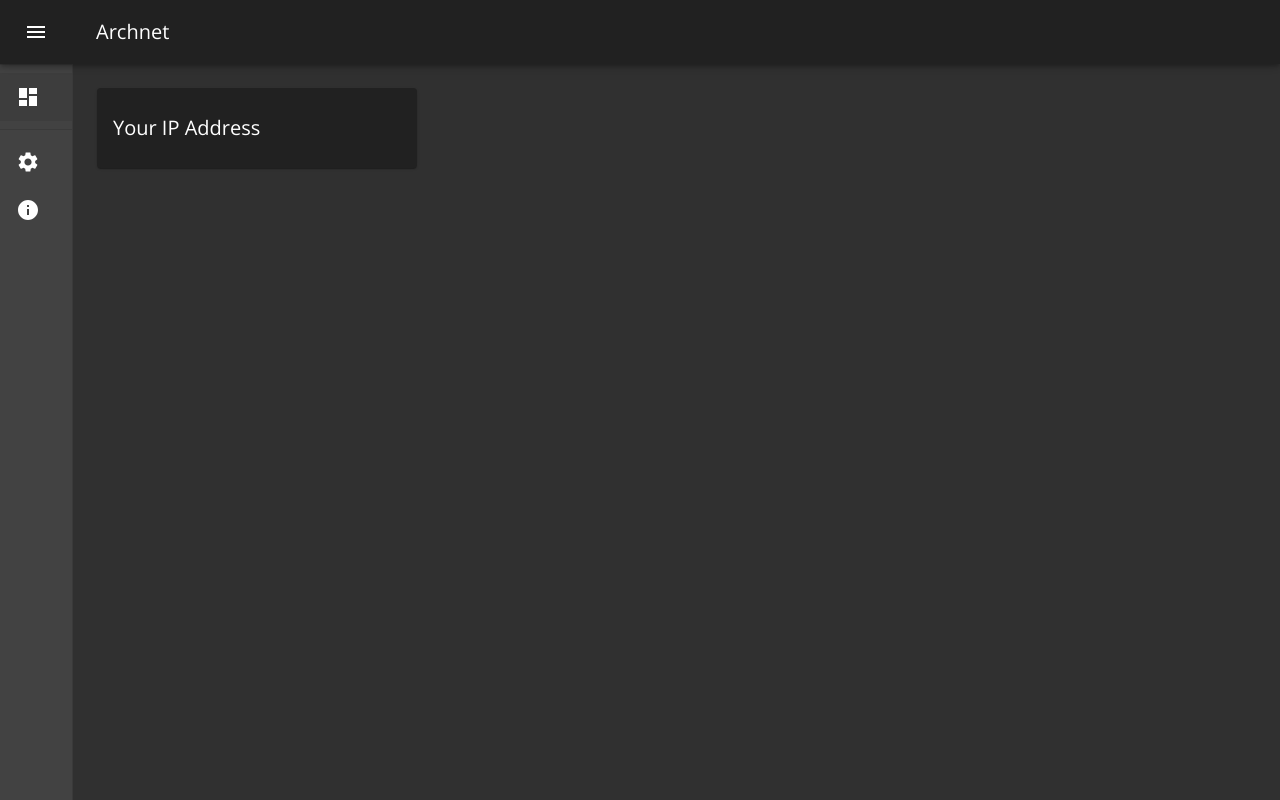
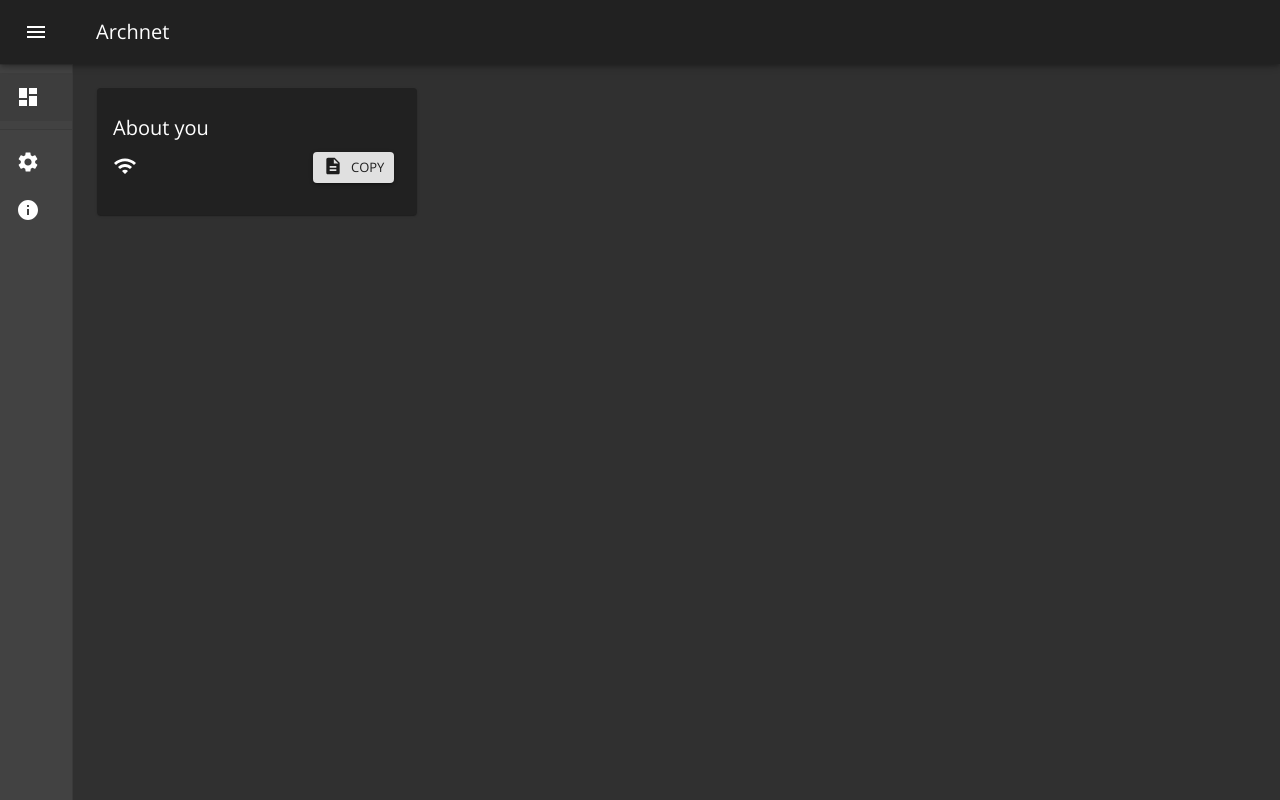
Before and after one commit to airscripts/archnet, a React (Create React App) app: page / in a window 1280 px wide. Built offline with nearby package versions, Linux system fonts and the light colour scheme; no server answers.

Commit message:
feat(client): add AboutYou component

```diff
--- a/src/client/cluster/rootComponent.tsx
+++ b/src/client/cluster/rootComponent.tsx
@@ -87,7 +87,7 @@ class Root extends Component<AppProps, IState> {
     else if (this.props.root.root !== undefined) {
       return (
         <React.Fragment>
-          <DashboardComponent root={this.props.root.root} />
+          <DashboardComponent dashboardRoot={this.props.root.root} />
         </React.Fragment>
       );
     }
--- /dev/null
+++ b/src/client/components/aboutYouComponent.tsx
@@ -0,0 +1,104 @@
+/**
+ * Importing all the dependecies for the Material UI
+ * Mini Drawer.
+ */
+import React from "react";
+import clsx from "clsx";
+
+/**
+ * Importing Components from Material-UI.
+ */
+import {
+  Typography,
+  Paper,
+  Button,
+  Grid,
+} from "@material-ui/core";
+
+/**
+ * Importing icons that will be placed inside the drawer.
+ */
+import Description from "@material-ui/icons/Description";
+import Wifi from "@material-ui/icons/Wifi";
+import Done from "@material-ui/icons/Done";
+
+/**
+ * Importing styles for apply styles to the components.
+ */
+import { aboutYouStyles } from "../styles/aboutYouStyles";
+
+/**
+ * Importing utils.
+ */
+import copyToClipboard  from "../utils/copyToClipboard";
+
+/**
+ * Importing transitions.
+ */
+import Grow from "@material-ui/core/Grow";
+import Slide from "@material-ui/core/Slide";
+
+/**
+ * This function declares AboutYouComponent that
+ * tells you your IP Address and your country.
+ */
+function AboutYou(aboutRoot: any) {
+  const classes = aboutYouStyles();
+  const [copyState, setCopyState] = React.useState(false);
+
+  return (
+    <Slide direction="up" in={true} mountOnEnter unmountOnExit>
+      <Paper className={classes.paper}>
+        <Typography variant="h6" component="h3">
+          About you
+        </Typography>
+
+        <Grid container>
+          <Grid item xs={2}>
+            <Wifi className={classes.wifiIcon} />
+          </Grid>
+
+          <Grid item xs={6}>
+            <Typography component="p" className={classes.ipTypography}>
+              <span>{aboutRoot.aboutRoot.dashboardRoot.ip}</span>
+            </Typography>
+          </Grid>
+
+          <Grid item xs={2}>
+            <Button
+              variant="contained"
+              size="small"
+              className={classes.button}
+              onClick={() => {
+                copyToClipboard(aboutRoot.aboutRoot.dashboardRoot.ip);
+                setCopyState(true);
+              }}>
+
+              { copyState
+
+                ? <Grow
+                    in={copyState}
+                    {...(copyState ? {timeout: 1500} : {})}
+                  >
+                    <div className={classes.copyButtonDiv}>
+                      <Done className=
+                        {clsx(classes.leftIcon, classes.iconSmall)} />
+                      Copied
+                    </div>
+                  </Grow>
+
+                :  <div className={classes.copyButtonDiv}>
+                    <Description className=
+                      {clsx(classes.leftIcon, classes.iconSmall)} />
+                    Copy
+                  </div>
+              }
+            </Button>
+          </Grid>
+        </Grid>
+      </Paper>
+    </Slide>
+  );
+}
+
+export default AboutYou;
--- a/src/client/containers/dashboardComponent.tsx
+++ b/src/client/containers/dashboardComponent.tsx
@@ -19,7 +19,7 @@ import {
   ListItem,
   ListItemIcon,
   ListItemText,
-  Paper } from "@material-ui/core";
+} from "@material-ui/core";
 
 /**
  * Importing icons that will be placed inside the drawer.
@@ -37,7 +37,7 @@ import Dashboard from "@material-ui/icons/Dashboard";
 import { useTheme } from "@material-ui/core/styles";
 import CssBaseline from "@material-ui/core/CssBaseline";
 import { dashboardStyles } from "../styles/dashboardStyles";
-
+import AboutYou from "../components/aboutYouComponent";
 
 /**
  * This function declares RootDrawer that comprehends
@@ -46,7 +46,7 @@ import { dashboardStyles } from "../styles/dashboardStyles";
  * to the constants, so that they can be used in the components
  * to style them.
  */
-function DashboardComponent(root: any) {
+function DashboardComponent(dashboardRoot: any) {
   const classes = dashboardStyles();
   const theme = useTheme();
   const [open, setOpen] = React.useState(false);
@@ -144,16 +144,7 @@ function DashboardComponent(root: any) {
         */}
       <main className={classes.content}>
         <div className={classes.toolbar} />
-
-        <Paper className={classes.paper}>
-          <Typography variant="h6" component="h3">
-            Your IP Address
-          </Typography>
-
-          <Typography component="p">
-            {root.root.ip}
-          </Typography>
-        </Paper>
+        <AboutYou aboutRoot={dashboardRoot} />
       </main>
     </div>
   );
--- /dev/null
+++ b/src/client/styles/aboutYouStyles.tsx
@@ -0,0 +1,47 @@
+/**
+ * Importing styles for apply styles to the components.
+ */
+import { createStyles, makeStyles, Theme } from "@material-ui/core/styles";
+
+/**
+ * Defining the classes that will apply styles to the
+ * Material UI Components.
+ */
+export const aboutYouStyles = makeStyles((theme: Theme) =>
+  createStyles({
+    paper: {
+      padding: theme.spacing(3, 2),
+      width: 320,
+      backgroundColor: "#212121"
+    },
+
+    button: {
+      margin: theme.spacing(1),
+    },
+
+    leftIcon: {
+      marginRight: theme.spacing(1),
+    },
+
+    rightIcon: {
+      marginLeft: theme.spacing(1),
+    },
+
+    iconSmall: {
+      fontSize: 20,
+    },
+
+    ipTypography: {
+      marginTop: 11
+    },
+
+    wifiIcon: {
+      marginTop: 10
+    },
+
+    copyButtonDiv: {
+      display: "flex",
+      flexDirection: "row",
+    }
+  })
+);
--- a/src/client/styles/dashboardStyles.tsx
+++ b/src/client/styles/dashboardStyles.tsx
@@ -87,11 +87,5 @@ export const dashboardStyles = makeStyles((theme: Theme) =>
       flexGrow: 1,
       padding: theme.spacing(3),
     },
-
-    paper: {
-      padding: theme.spacing(3, 2),
-      width: 320,
-      backgroundColor: "#212121"
-    },
   }),
 );
--- /dev/null
+++ b/src/client/utils/copyToClipboard.ts
@@ -0,0 +1,20 @@
+/**
+ * This is a function that takes a string as a parameter
+ * and then copies it to the clipboard.
+ *
+ * The reason on why we create an input element, is that the select
+ * method only works with this kind of HTML elements.
+ */
+export default function copyToClipboard(textToCopy: string) {
+  let tempInputElement = document.createElement("input");
+
+  tempInputElement.type = "text";
+  tempInputElement.value = textToCopy;
+
+  document.body.appendChild(tempInputElement);
+
+  tempInputElement.select();
+  document.execCommand("copy");
+
+  document.body.removeChild(tempInputElement);
+}
```
